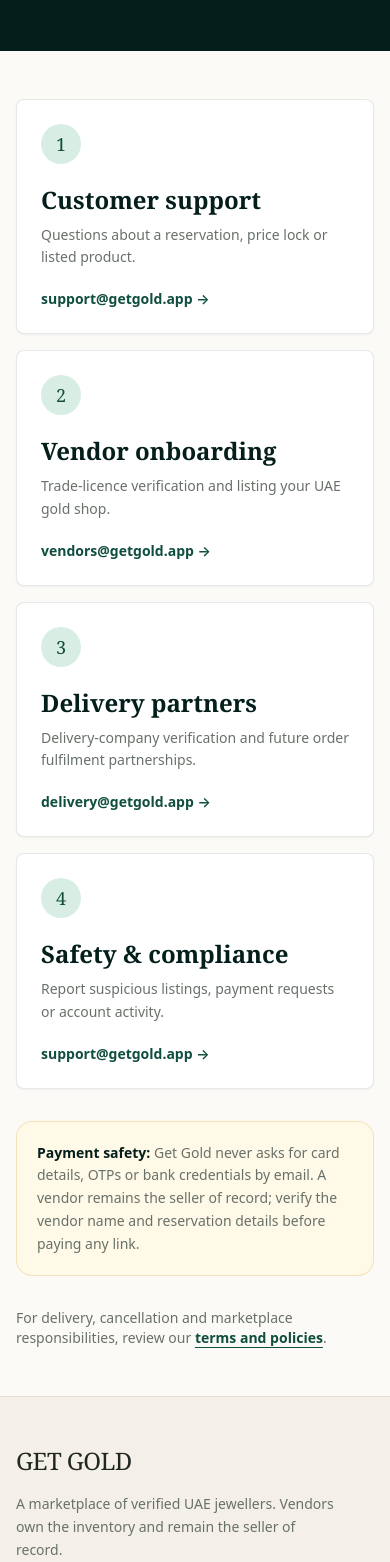
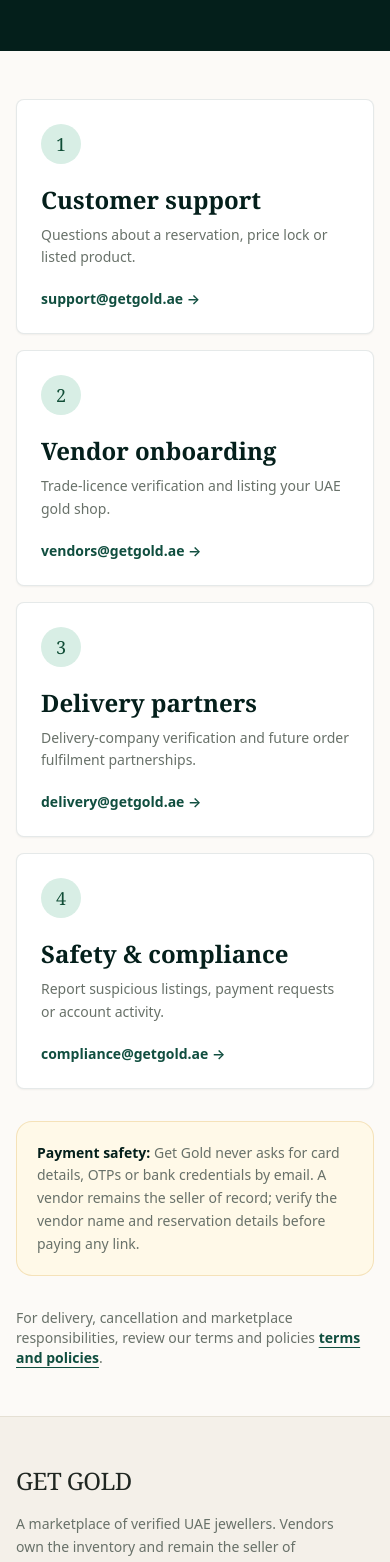
Before and after one commit to Mohamed95Amer/Mohamed95Amer, a Next.js app: page /contact in a window 390 px wide. Shown: the part 348-1910 px from the top of the page. Built offline with nearby package versions, Linux system fonts and the light colour scheme; no server answers.

Commit message:
Use Get Gold domain support contacts

```diff
--- a/src/app/contact/page.tsx
+++ b/src/app/contact/page.tsx
@@ -1,5 +1,6 @@
 import type { Metadata } from "next";
 import Link from "next/link";
+import { cookies } from "next/headers";
 
 export const metadata: Metadata = {
   title: "Contact",
@@ -8,26 +9,29 @@
 };
 
 const contacts = [
-  { label: "Customer support", detail: "Questions about a reservation, price lock or listed product.", email: "support@getgold.app" },
-  { label: "Vendor onboarding", detail: "Trade-licence verification and listing your UAE gold shop.", email: "vendors@getgold.app" },
-  { label: "Delivery partners", detail: "Delivery-company verification and future order fulfilment partnerships.", email: "delivery@getgold.app" },
-  { label: "Safety & compliance", detail: "Report suspicious listings, payment requests or account activity.", email: "support@getgold.app" },
+  { label: "Customer support", detail: "Questions about a reservation, price lock or listed product.", email: "support@getgold.ae" },
+  { label: "Vendor onboarding", detail: "Trade-licence verification and listing your UAE gold shop.", email: "vendors@getgold.ae" },
+  { label: "Delivery partners", detail: "Delivery-company verification and future order fulfilment partnerships.", email: "delivery@getgold.ae" },
+  { label: "Safety & compliance", detail: "Report suspicious listings, payment requests or account activity.", email: "compliance@getgold.ae" },
 ];
 
-export default function ContactPage() {
+export default async function ContactPage() {
+  const arabic = (await cookies()).get("gg_lang")?.value === "ar";
+  const t = arabic ? { eyebrow: "نحن هنا للمساعدة", title: "تواصل مع فريق Get Gold المناسب.", intro: "اختر القناة التي تناسب سؤالك وأرفق رقم الحجز عند الحاجة.", support: "دعم العملاء", vendor: "تسجيل المتاجر", delivery: "شركاء التوصيل", safety: "السلامة والامتثال", payment: "سلامة الدفع:", paymentBody: "لا تطلب Get Gold أبداً بيانات البطاقة أو رموز OTP أو بيانات البنك عبر البريد الإلكتروني. يبقى المتجر هو البائع المسؤول؛ تحقق من اسم المتجر وتفاصيل الحجز قبل الدفع.", policy: "للتوصيل والإلغاء ومسؤوليات السوق، راجع الشروط والسياسات" } : { eyebrow: "We are here to help", title: "Talk to the right Get Gold team.", intro: "Choose the channel that matches your question and include your reservation number when applicable.", support: "Customer support", vendor: "Vendor onboarding", delivery: "Delivery partners", safety: "Safety & compliance", payment: "Payment safety:", paymentBody: "Get Gold never asks for card details, OTPs or bank credentials by email. A vendor remains the seller of record; verify the vendor name and reservation details before paying any link.", policy: "For delivery, cancellation and marketplace responsibilities, review our terms and policies" };
+  const localizedContacts = arabic ? [{ ...contacts[0], label: t.support }, { ...contacts[1], label: t.vendor }, { ...contacts[2], label: t.delivery }, { ...contacts[3], label: t.safety }] : contacts;
   return (
     <>
       <section className="bg-jade-950 text-white">
         <div className="container-pro py-14 sm:py-20">
-          <p className="eyebrow text-gold-200">We are here to help</p>
-          <h1 className="mt-3 max-w-2xl font-serif text-4xl font-semibold tracking-tight sm:text-6xl">Talk to the right Get Gold team.</h1>
-          <p className="mt-4 max-w-xl text-sm leading-relaxed text-white/65 sm:text-base">Choose the channel that matches your question and include your reservation number when applicable.</p>
+          <p className="eyebrow text-gold-200">{t.eyebrow}</p>
+          <h1 className="mt-3 max-w-2xl font-serif text-4xl font-semibold tracking-tight sm:text-6xl">{t.title}</h1>
+          <p className="mt-4 max-w-xl text-sm leading-relaxed text-white/65 sm:text-base">{t.intro}</p>
         </div>
       </section>
 
       <div className="container-pro py-12 sm:py-16">
         <div className="grid gap-4 md:grid-cols-2 xl:grid-cols-4">
-          {contacts.map((contact, index) => (
+          {localizedContacts.map((contact, index) => (
             <a key={contact.label} href={`mailto:${contact.email}`} className="card group flex min-h-52 flex-col p-6 transition hover:-translate-y-1 hover:border-gold-300 hover:shadow-lift">
               <span className="grid h-10 w-10 place-items-center rounded-full bg-jade-100 font-serif text-lg text-jade-800">{index + 1}</span>
               <h2 className="mt-5 font-serif text-2xl font-semibold text-jade-950">{contact.label}</h2>
@@ -38,10 +42,10 @@
         </div>
 
         <div className="mt-8 rounded-2xl border border-gold-400/25 bg-gold-50 p-5 text-sm leading-relaxed text-ink-muted sm:p-6">
-          <strong className="text-jade-950">Payment safety:</strong> Get Gold never asks for card details, OTPs or bank credentials by email. A vendor remains the seller of record; verify the vendor name and reservation details before paying any link.
+          <strong className="text-jade-950">{t.payment}</strong> {t.paymentBody}
         </div>
 
-        <p className="mt-8 text-sm text-ink-muted">For delivery, cancellation and marketplace responsibilities, review our <Link href="/terms" className="font-semibold text-jade-700 underline underline-offset-4">terms and policies</Link>.</p>
+        <p className="mt-8 text-sm text-ink-muted">{t.policy} <Link href="/terms" className="font-semibold text-jade-700 underline underline-offset-4">{arabic ? "الشروط والسياسات" : "terms and policies"}</Link>.</p>
       </div>
     </>
   );
```
